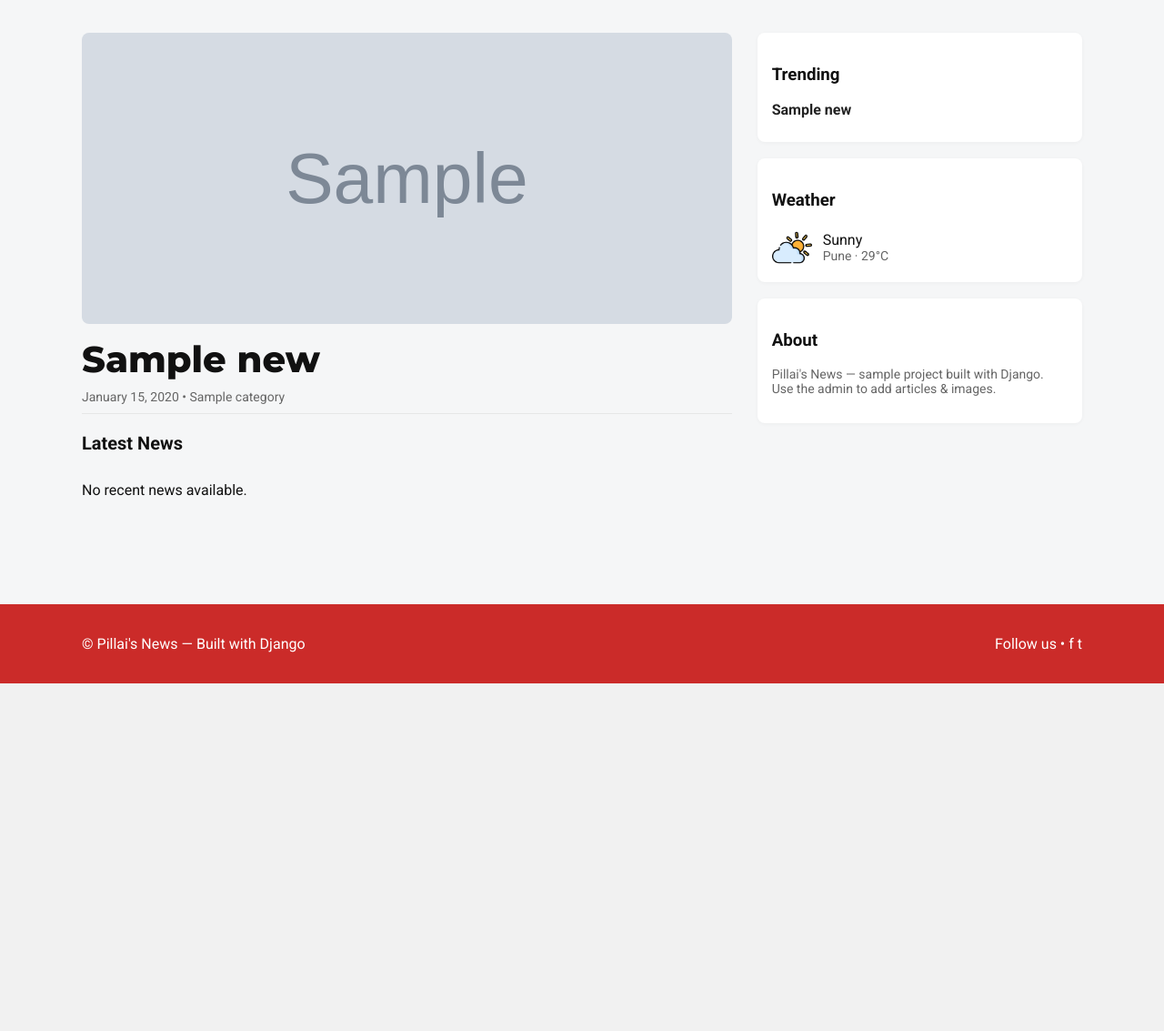
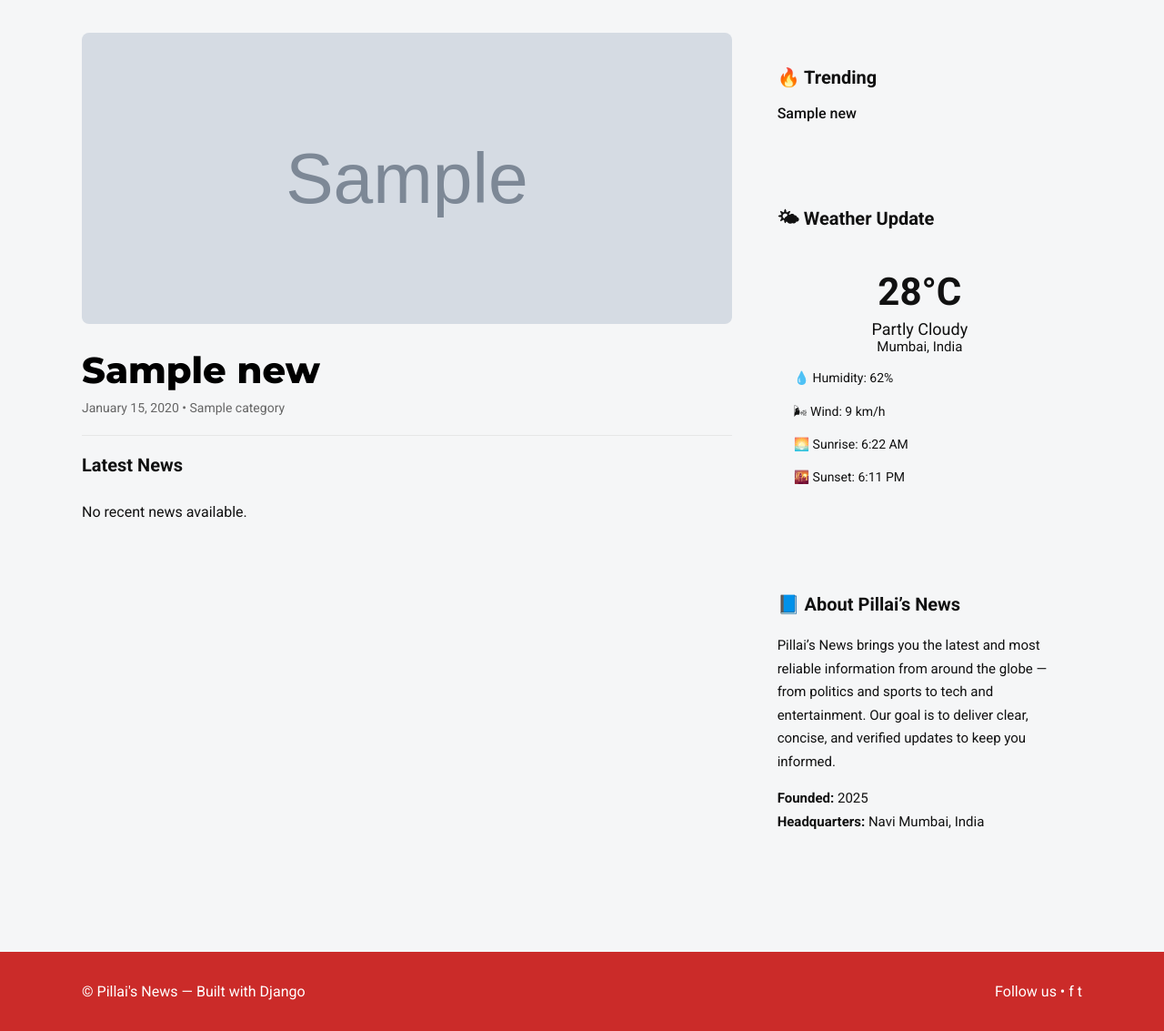
Before and after one commit to hshubham24beit-oss/news-website, a Django app: page / in a window 1280 px wide. Shown: the part 159-1292 px from the top of the page at 91% size. Before the commit the page ends 910 px from the top, so only its background shows below. Run offline with Django 5.2, Linux system fonts and the light colour scheme; tables that the repository leaves empty hold one stand-in row (values such as "Sample post"); grey boxes marked "Sample" are stand-in pictures.

Commit message:
Updated layout design — improved sidebar spacing and styling

```diff
--- a/news/templates/news/home.html
+++ b/news/templates/news/home.html
@@ -7,13 +7,17 @@
   <!-- HERO -->
   <section class="hero">
   {% if hero %}
+    <a href="{% url 'news-detail' hero.id %}" class="hero-link">
       {% if hero.image %}
         <img src="{{ hero.image.url }}" alt="{{ hero.title }}" class="hero-img">
       {% else %}
         <img src="{% static 'images/hero.jpg' %}" alt="{{ hero.title }}" class="hero-img">
       {% endif %}
+      <div class="hero-text">
         <h1 class="hero-title">{{ hero.title }}</h1>
         <div class="muted">{{ hero.created_at|date:"F j, Y" }} • {{ hero.category.name }}</div>
+      </div>
+    </a>
     <hr class="hero-divider">
   {% else %}
     <img src="{% static 'images/hero.jpg' %}" alt="Hero" class="hero-img">
@@ -21,6 +25,7 @@
     <hr class="hero-divider">
   {% endif %}
 </section>
+
 
   <!-- LATEST 4 CARDS -->
   <section class="latest-section">
@@ -69,33 +74,52 @@
   </section>
 </div>
 
-<!-- SIDEBAR: Trending / Weather / About -->
-<aside class="grid-right">
-  <div class="card sidebar-card trending">
-    <h3>Trending</h3>
+<!-- Right Sidebar -->
+<aside class="sidebar">
+
+  <!-- TRENDING SECTION -->
+  <section class="sidebar-card trending">
+    <h2>🔥 Trending</h2>
     <ul class="trending-list">
-      {% for t in trending_list %}
-        <li><a href="{% url 'news-detail' t.id %}">{{ t.title|truncatechars:70 }}</a></li>
+      {% for article in trending_list|slice:":5" %}
+        <li>
+          <a href="{% url 'news-detail' article.id %}">{{ article.title }}</a>
+        </li>
       {% empty %}
-        <li style="color:var(--muted)">No trending articles.</li>
+        <li>No trending news available.</li>
       {% endfor %}
     </ul>
-  </div>
+  </section>
 
-  <div class="card sidebar-card weather">
-    <h3>Weather</h3>
-    <div class="weather-row">
-      <img src="{% static 'images/sun.png' %}" alt="sun" class="weather-icon">
-      <div>
-        <div class="weather-temp">Sunny</div>
-        <div class="muted">Pune · 29°C</div>
+  <!-- WEATHER SECTION -->
+  <section class="sidebar-card weather">
+    <h2>🌤 Weather Update</h2>
+    <div class="weather-box">
+      <div class="temp">28°C</div>
+      <div class="condition">Partly Cloudy</div>
+      <div class="location">Mumbai, India</div>
+      <div class="details">
+        <p>💧 Humidity: 62%</p>
+        <p>🌬 Wind: 9 km/h</p>
+        <p>🌅 Sunrise: 6:22 AM</p>
+        <p>🌇 Sunset: 6:11 PM</p>
       </div>
     </div>
-  </div>
+  </section>
 
-  <div class="card sidebar-card about">
-    <h3>About</h3>
-    <p class="muted">Pillai's News — sample project built with Django. Use the admin to add articles & images.</p>
-  </div>
+  <!-- ABOUT SECTION -->
+  <section class="sidebar-card about">
+    <h2>📘 About Pillai’s News</h2>
+    <p>
+      Pillai’s News brings you the latest and most reliable information
+      from around the globe — from politics and sports to tech and entertainment.
+      Our goal is to deliver clear, concise, and verified updates to keep you informed.
+    </p>
+    <p>
+      <strong>Founded:</strong> 2025<br>
+      <strong>Headquarters:</strong> Navi Mumbai, India
+    </p>
+  </section>
+
 </aside>
 {% endblock %}
--- a/static/css/news.css
+++ b/static/css/news.css
@@ -68,3 +68,117 @@ html,body { margin:0; padding:0; font-family: "Roboto", Arial, sans-serif; color
   .nav-inner.open { display:flex; flex-direction:column; gap:10px; padding:12px 0; }
   .container { width:95%; }
 }
+.hero-link { display:block; color:black; text-decoration:none; }
+
+.hero-text { padding:12px 0; }
+
+
+.back-link:hover {
+  text-decoration: underline;
+}
+
+.news-body p {
+  margin-bottom: 1em;
+}
+
+.news-detail .meta {
+  font-style: italic;
+}
+
+
+
+
+
+/* ----- Sidebar Layout ----- */
+.sidebar {
+  margin-top: 0px;
+  display: flex;
+  flex-direction: column;
+  gap: 28px; /* spacing between cards */
+}
+
+.sidebar-card {
+  background: var(--card-bg);
+  border-radius: 12px;
+  box-shadow: var(--shadow);
+  padding: 20px 22px;
+  color: var(--text-color);
+  transition: transform 0.2s ease, box-shadow 0.3s ease;
+}
+
+.sidebar-card:hover {
+  transform: translateY(-3px);
+  box-shadow: 0 4px 16px rgba(0, 0, 0, 0.1);
+}
+
+/* ----- Section Titles ----- */
+.sidebar-card h2 {
+  font-size: 20px;
+  font-weight: 700;
+  margin-bottom: 12px;
+  border-bottom: 2px solid var(--brand);
+  padding-bottom: 6px;
+  color: var(--brand);
+}
+
+/* ----- Trending Section ----- */
+.trending-list {
+  list-style: none;
+  padding: 0;
+  margin: 0;
+}
+
+.trending-list li {
+  margin-bottom: 8px;
+}
+
+.trending-list li a {
+  color: var(--text-color);
+  text-decoration: none;
+  font-weight: 500;
+}
+
+.trending-list li a:hover {
+  color: var(--brand);
+  text-decoration: underline;
+}
+
+/* ----- Weather Section ----- */
+.weather-box {
+  text-align: center;
+  background: var(--bg-alt);
+  border-radius: 10px;
+  padding: 18px;
+}
+
+.weather-box .temp {
+  font-size: 42px;
+  font-weight: 700;
+  color: var(--brand);
+}
+
+.weather-box .condition {
+  font-size: 18px;
+  margin-top: 6px;
+}
+
+.weather-box .location {
+  font-size: 15px;
+  color: var(--muted);
+  margin-bottom: 12px;
+}
+
+.weather-box .details {
+  font-size: 14px;
+  line-height: 1.6;
+  color: var(--text-color);
+  text-align: left;
+  margin-top: 10px;
+}
+
+/* ----- About Section ----- */
+.about p {
+  font-size: 15px;
+  line-height: 1.7;
+  margin-bottom: 10px;
+}
```
Also changed, not shown: add_full_articles.py (added, +89 -0 lines), news/templates/news/detail.html (+37 -13 lines). Lines whose indentation alone changed are shown as unchanged.
